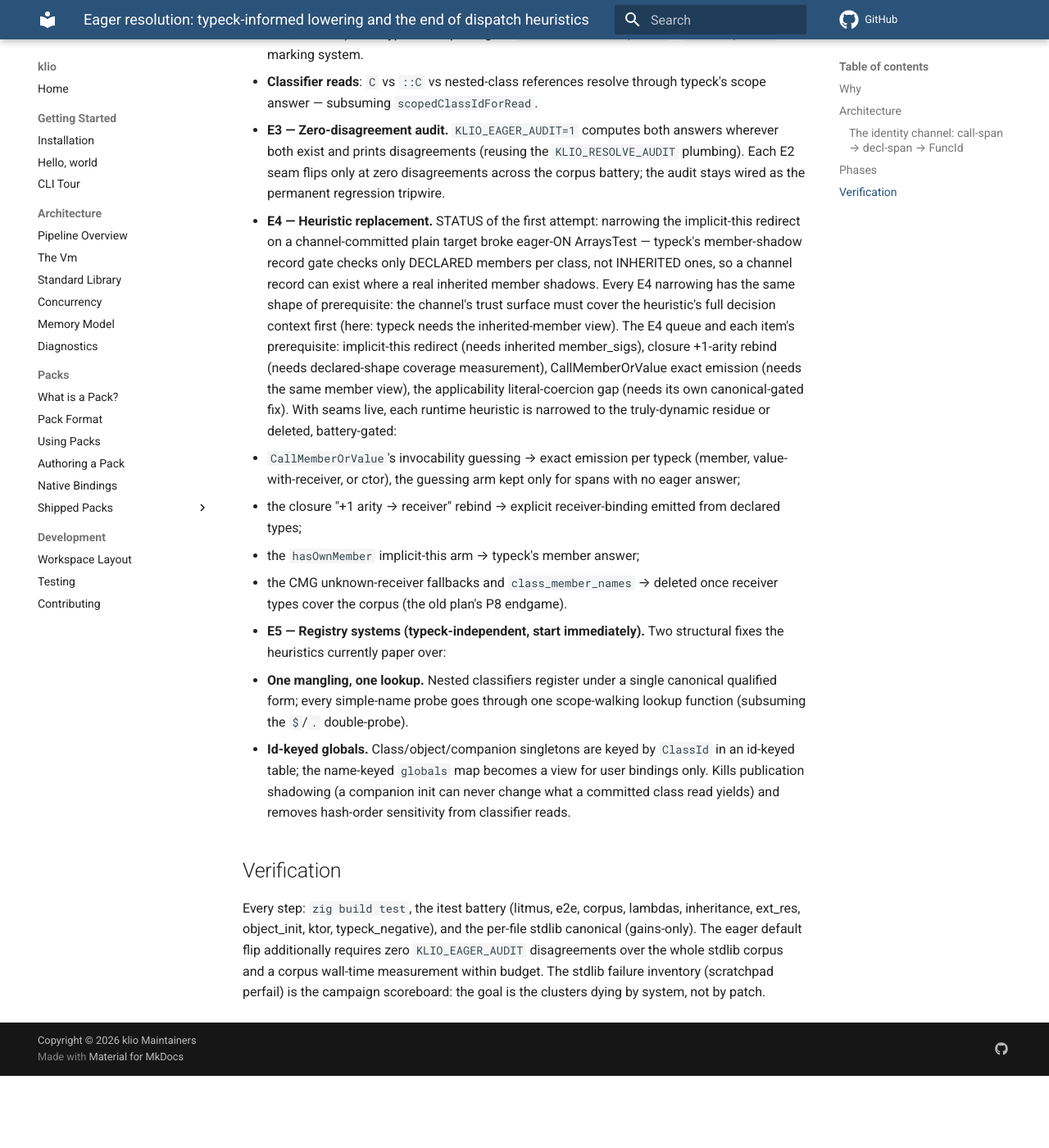
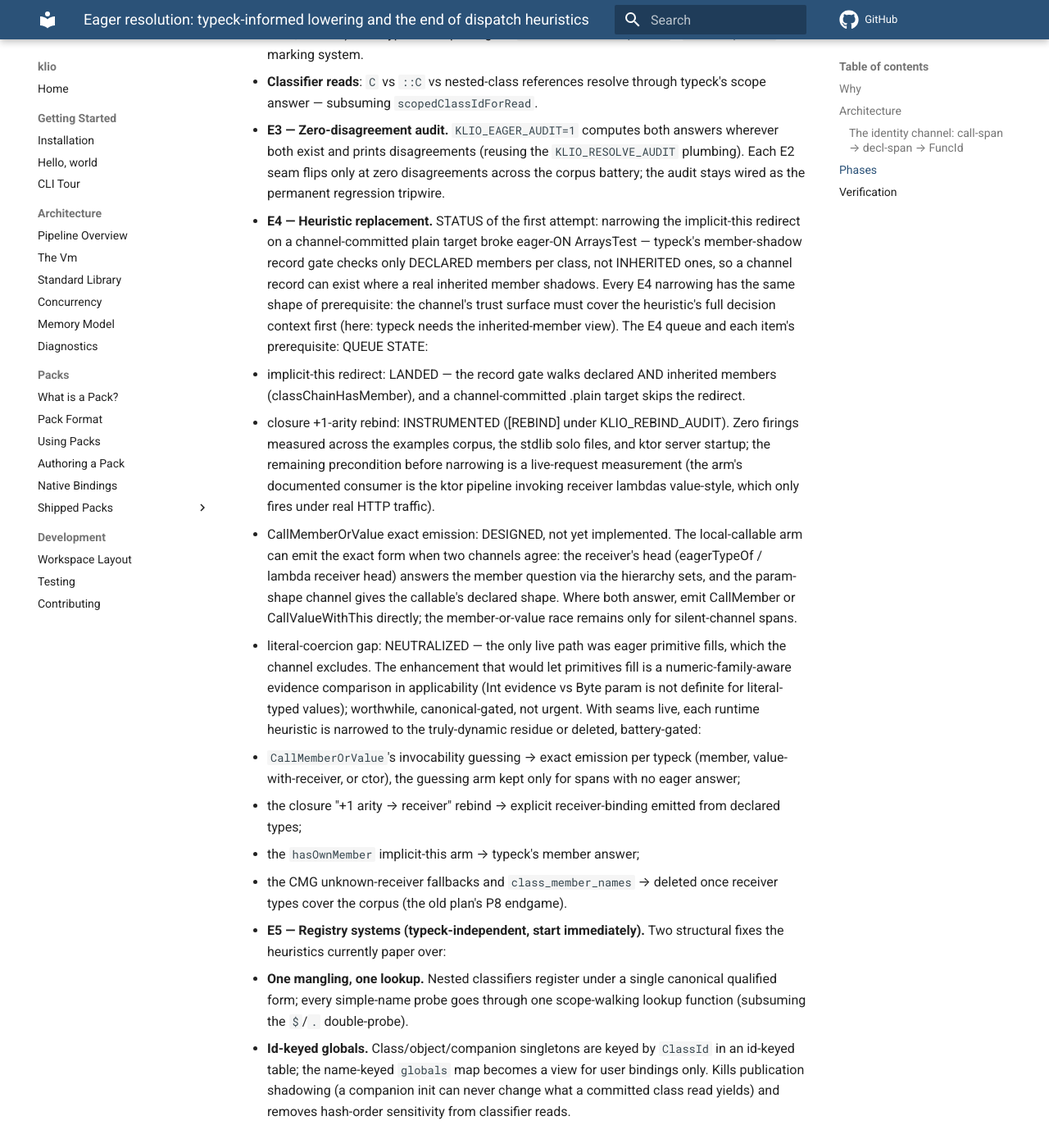
Before and after one commit to DrewCarlson/klio, an MkDocs documentation site: the page built from docs/eager-resolution-plan.md, in a window 1280 px wide and 1400 px high, scrolled down 2251 px. Shown: the whole window at 82% size. Built offline with MkDocs 1.6.1 and Material for MkDocs 9.7.7, drawn with Linux system fonts in a browser that asks for light colours; comment, search, counter and statistics services are not loaded; before the commit the page ends 3563 px from its top, so only the background shows below that.

Commit message:
docs: the E4 queue state — landed, instrumented, designed, neutralized
Implicit-this narrowing landed on the inherited-member gate; the
closure rebind is instrumented with zero firings measured everywhere
but the live-request path, which is its named precondition; the
CallMemberOrValue exact emission is designed against the two channels
that must agree; the literal-coercion gap turned out neutralized by the
channel's primitive exclusion, with the family-aware comparison
recorded as the enhancement.

```diff
--- a/docs/eager-resolution-plan.md
+++ b/docs/eager-resolution-plan.md
@@ -111,10 +111,29 @@ probes (`argDeclTypeRef`, `local_decl_types`, `local_decl_nullable`).
   same shape of prerequisite: the channel's trust surface must cover the
   heuristic's full decision context first (here: typeck needs the
   inherited-member view). The E4 queue and each item's prerequisite:
-  implicit-this redirect (needs inherited member_sigs), closure +1-arity
-  rebind (needs declared-shape coverage measurement), CallMemberOrValue
-  exact emission (needs the same member view), the applicability
-  literal-coercion gap (needs its own canonical-gated fix).
+  QUEUE STATE:
+  - implicit-this redirect: LANDED — the record gate walks declared AND
+    inherited members (classChainHasMember), and a channel-committed
+    .plain target skips the redirect.
+  - closure +1-arity rebind: INSTRUMENTED ([REBIND] under
+    KLIO_REBIND_AUDIT). Zero firings measured across the examples corpus,
+    the stdlib solo files, and ktor server startup; the remaining
+    precondition before narrowing is a live-request measurement (the
+    arm's documented consumer is the ktor pipeline invoking receiver
+    lambdas value-style, which only fires under real HTTP traffic).
+  - CallMemberOrValue exact emission: DESIGNED, not yet implemented. The
+    local-callable arm can emit the exact form when two channels agree:
+    the receiver's head (eagerTypeOf / lambda receiver head) answers the
+    member question via the hierarchy sets, and the param-shape channel
+    gives the callable's declared shape. Where both answer, emit
+    CallMember or CallValueWithThis directly; the member-or-value race
+    remains only for silent-channel spans.
+  - literal-coercion gap: NEUTRALIZED — the only live path was eager
+    primitive fills, which the channel excludes. The enhancement that
+    would let primitives fill is a numeric-family-aware evidence
+    comparison in applicability (Int evidence vs Byte param is not
+    definite for literal-typed values); worthwhile, canonical-gated,
+    not urgent.
  With seams live, each runtime heuristic is
   narrowed to the truly-dynamic residue or deleted, battery-gated:
   - `CallMemberOrValue`'s invocability guessing → exact emission per typeck
```
